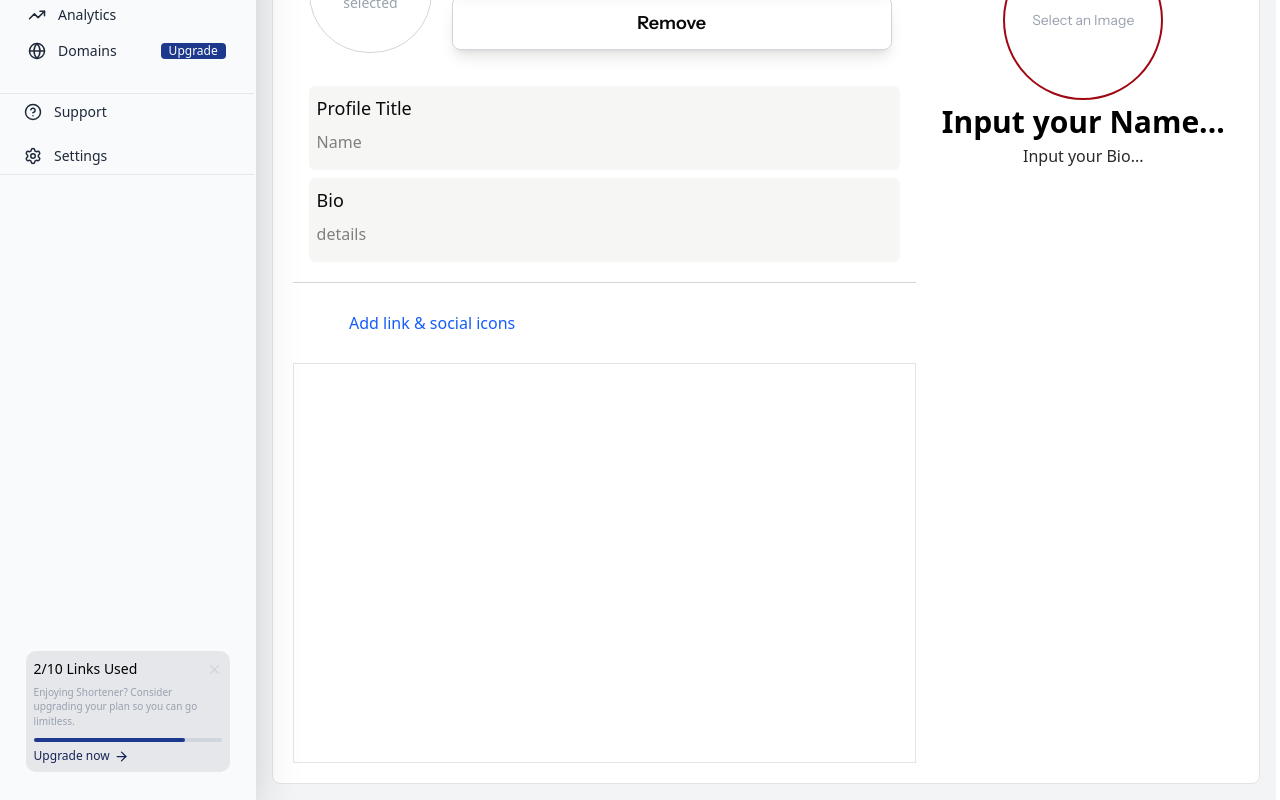
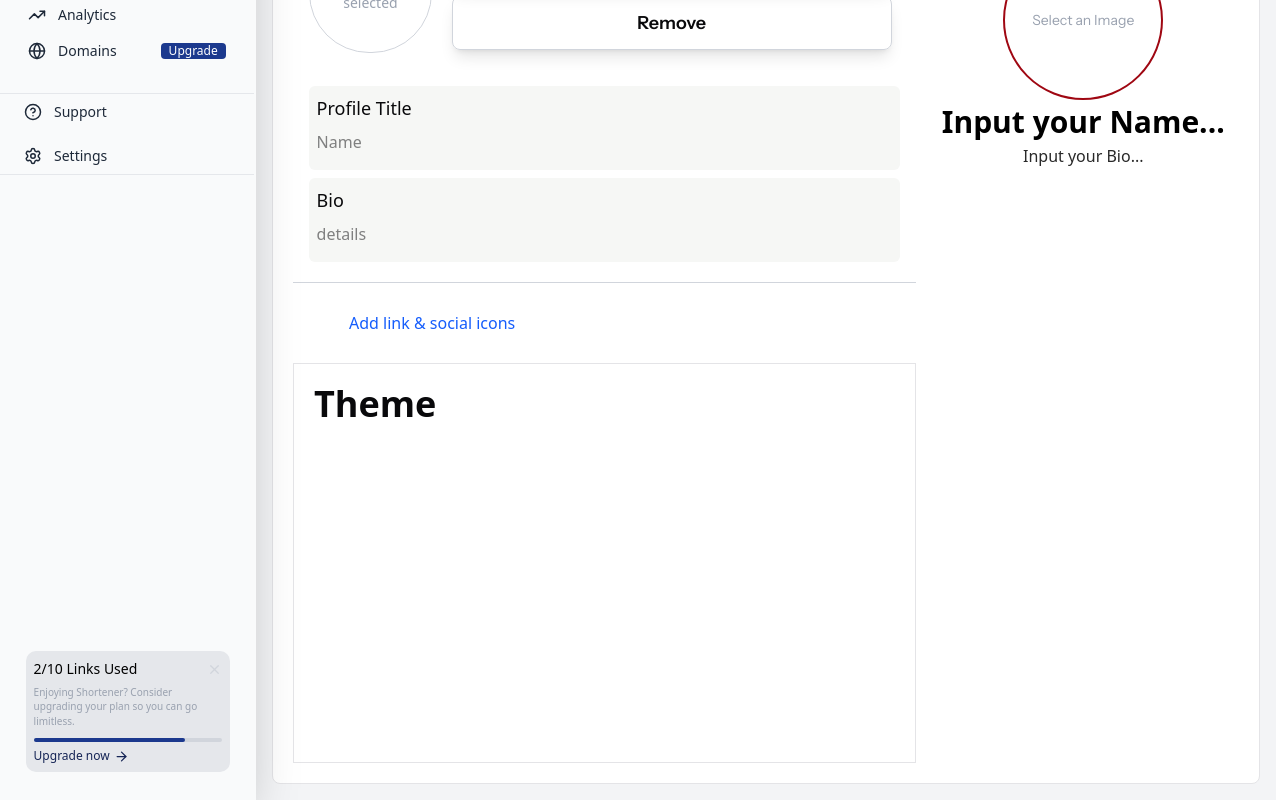
Before and after one commit to Yulong-Dev/Devalyze_url_shortener, a React (Vite) app in the folder devalyze_url/: page /dashboard/pages in a window 1280 px wide. Shown: the part 252-1052 px from the top of the page. Built offline with nearby package versions, Linux system fonts and the light colour scheme; some icons are missing; a web font is replaced by a local one.

Commit message:
Pages being developed

```diff
--- a/devalyze_url/src/pages/Pages.jsx
+++ b/devalyze_url/src/pages/Pages.jsx
@@ -93,6 +93,10 @@ function Pages() {
                         </BasicModal>
                     </main>
                     <div className='flex gap-2 p-2 min-h-100 border'>
+                        <h1 className={`text-4xl font-semibold pt-3 pl-3`}>Theme</h1>
+                        <div>
+
+                        </div>
 
                     </div>
 
```
